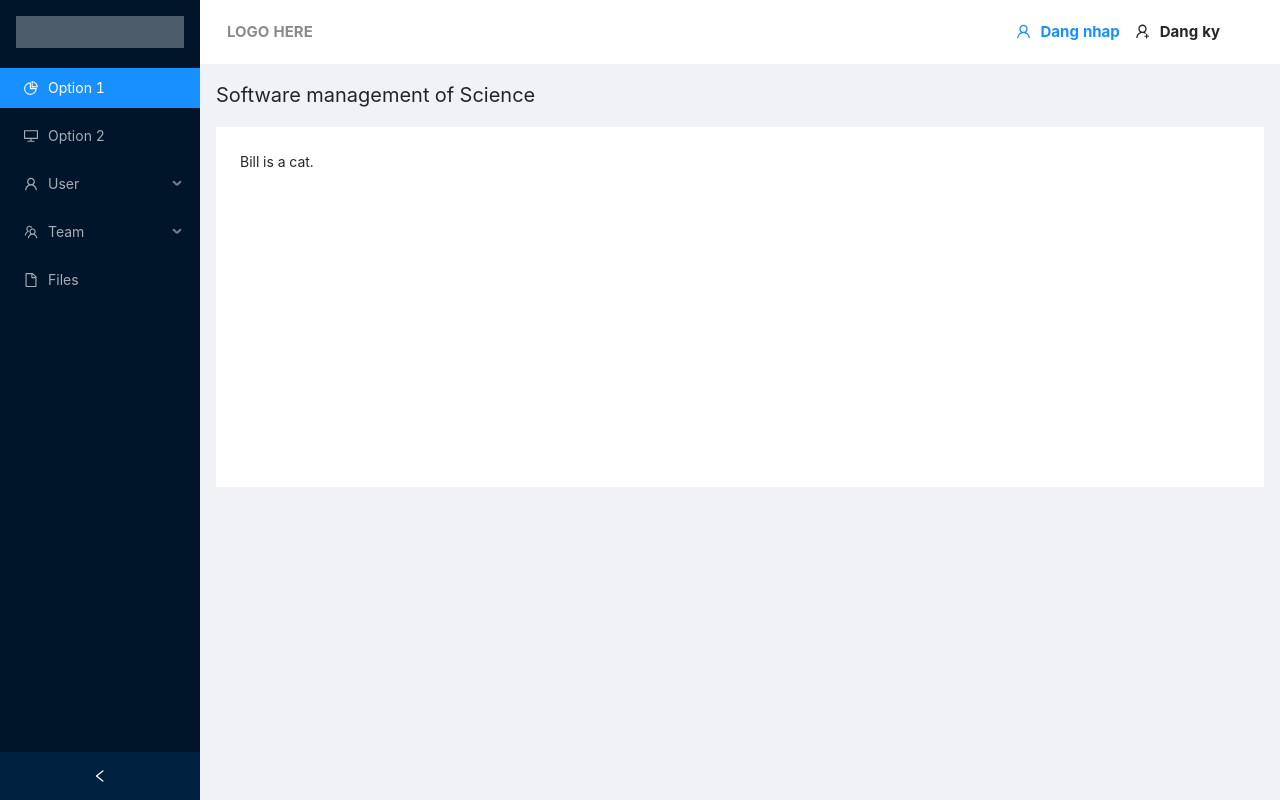
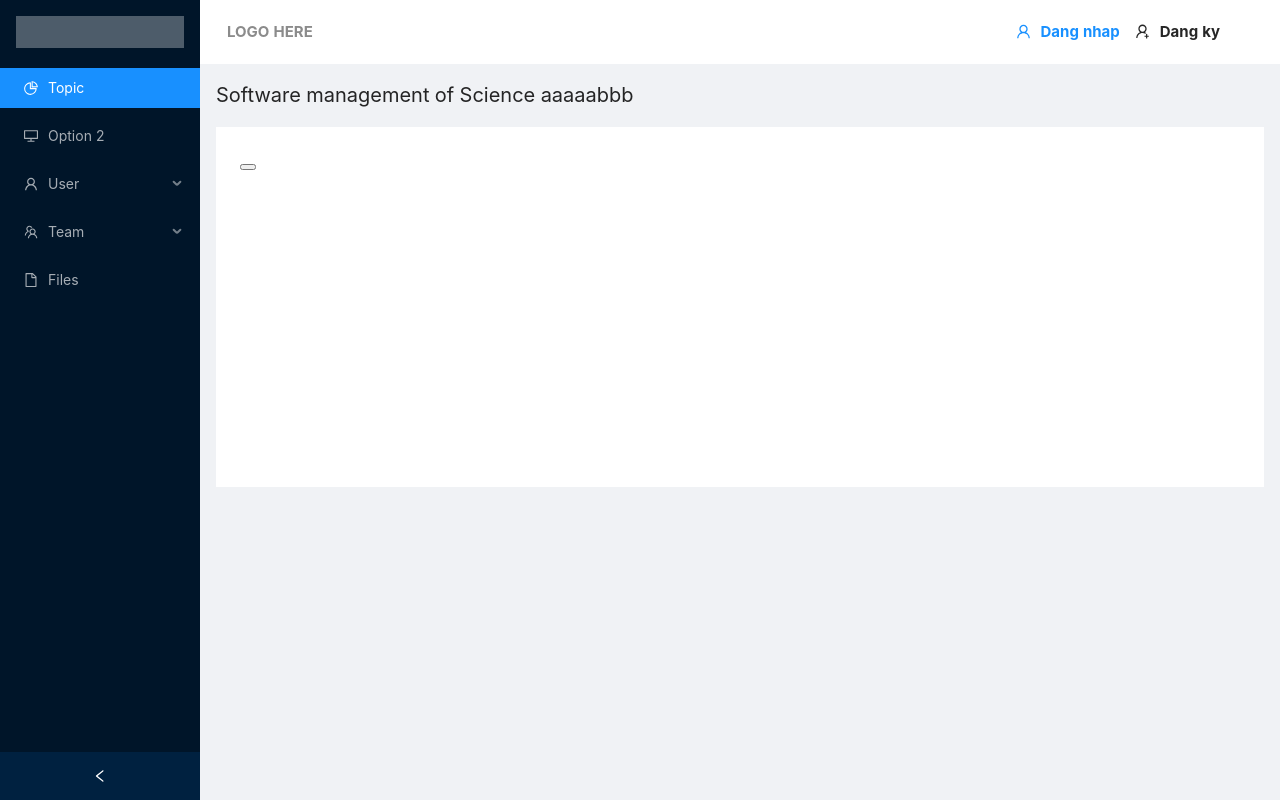
Before and after one commit to vucat12/ooad, a React (Create React App) app: page / in a window 1280 px wide. Built offline with nearby package versions, Linux system fonts and the light colour scheme; no server answers.

Commit message:
abcxyz vcl

```diff
--- a/package.json
+++ b/package.json
@@ -44,5 +44,8 @@
       "last 1 firefox version",
       "last 1 safari version"
     ]
+  },
+  "devDependencies": {
+    "babel-plugin-transform-object-rest-spread": "^6.26.0"
   }
 }
--- a/src/environment/environment.ts
+++ b/src/environment/environment.ts
@@ -1,3 +1,3 @@
 export const environment = {
-    url: 'http://4e0b6502f6fb.ngrok.io'
+    url: 'http://b808d840e722.ngrok.io'
 }
--- a/src/log-in/log-in.component.tsx
+++ b/src/log-in/log-in.component.tsx
@@ -31,15 +31,9 @@ const onFinish = (values: any) => {
       headers: {'Content-Type': 'application/json' }
       })
       .then(res => {
-        console.log(res)
+        console.log(res.data)
+        window.localStorage.setItem("KeyToken", res.data.accessToken);
       })
-
-    // axios.get(`http://cf6ee9b1d3b0.ngrok.io/topic`)
-    // .then(res => {
-    //   console.log(res.data);
-    // })
-    // .catch(error => console.log(error));
-
 
 };
 
--- a/src/menu/menu.component.tsx
+++ b/src/menu/menu.component.tsx
@@ -1,10 +1,12 @@
 import React from 'react';
 import { DesktopOutlined, FileOutlined, PieChartOutlined, TeamOutlined } from '@ant-design/icons';
 import './menu.component.css';
-import { Layout, Menu, Breadcrumb } from 'antd';
+import { Layout, Menu } from 'antd';
 import { UserOutlined } from '@ant-design/icons';
 import HeaderInit from '../shared/header/header.component';
 import axios from 'axios';
+import { environment } from '../environment/environment';
+import Topic from '../topic/topic.component';
 
 export interface SlideBars {}
 
@@ -12,6 +14,15 @@ const { Header, Content, Sider } = Layout;
 const { SubMenu } = Menu;
 
 export class SlideBar extends React.Component<SlideBars> {
+
+  valueApi:number;
+  isLoading: boolean;
+  data = {};
+  constructor(props: any) {
+    super(props);
+    this.valueApi = 0;
+    this.isLoading = false;
+  }
 
   state = {
     collapsed: false,
@@ -21,17 +32,28 @@ export class SlideBar extends React.Component<SlideBars> {
     this.setState({ collapsed });
   };
 
+
+  getTopics(){
+  //   this.isLoading = true;
+  //   axios.get(`${environment.url}/topic`,
+  //   {
+  //    headers: {
+  //      Authorization: `Bearer ${(localStorage.getItem('KeyToken'))}`
+  //   }
+  //  })
+  //    .then(res => {
+  //      this.data = res.data;
+  //      console.log(this.data)
+  //    })
+  //    .catch(e => console.log(e))
+  //    this.isLoading = false;
+  }
+
+
   getItems(item: any){
-      if (item.key) {
-        axios.get('http://4e0b6502f6fb.ngrok.io/topic', {
-          headers: {
-            'Authorization': 'Bearer eyJhbGciOiJIUzUxMiJ9.eyJzdWIiOiJ2dWtoYW5oIiwiZXhwIjoxNjA3NDY0ODM4LCJpYXQiOjE2MDc0NDY4Mzh9.H9BQIkMnkl64YP25-gSCPnNBrLkBGbhFwRXS4gPyKIZG9ts6fmfyUA3CP2-0Y95hNLOk-ckedCG_toQszEfqpQ'
-         }
-        })
-          .then(res => {
-            console.log(res.data)
-          })
-          .catch(e => console.log(e))
+    this.valueApi = item.key;
+      if (this.valueApi == 1) {
+        this.getTopics();
       }
   }
 
@@ -44,7 +66,7 @@ export class SlideBar extends React.Component<SlideBars> {
           <div className="logo" />
           <Menu theme="dark" defaultSelectedKeys={['1']} mode="inline"   onClick={(item) => this.getItems(item)} >
             <Menu.Item key="1" icon={<PieChartOutlined/>} >
-              Option 1
+              Topic
             </Menu.Item>
             <Menu.Item key="2" icon={<DesktopOutlined />}>
               Option 2
@@ -71,12 +93,8 @@ export class SlideBar extends React.Component<SlideBars> {
           </Header>
           <Content style={{ margin: '0 16px' }}>
 
-            <Breadcrumb style={{ margin: '16px 0', fontSize: '20px' }}>
-              <Breadcrumb.Item>Software management of Science</Breadcrumb.Item>
-            </Breadcrumb>
-            <div className="site-layout-background" style={{ padding: 24, minHeight: 360 }}>
-              Bill is a cat.
-            </div>
+
+            <Topic/>
 
           </Content>
         </Layout>
--- /dev/null
+++ b/src/topic/topic.component.tsx
@@ -0,0 +1,63 @@
+
+import { Breadcrumb, Table } from 'antd';
+import * as React from 'react';
+import { environment } from '../environment/environment';
+import axios from 'axios';
+
+export class Topic extends React.Component {
+  constructor(props: any) {
+    super(props);
+    this.getTopic = () => {
+      axios.get(`${environment.url}/topic`,
+        {
+          headers: {
+            Authorization: `Bearer ${(localStorage.getItem('KeyToken'))}`
+          }
+        })
+        .then(res => {
+          this.dataSource = res.data.contents;
+          console.log("aaaaaaaa", this.dataSource)
+        })
+        .catch(e => console.log(e))
+    }
+  }
+
+  dataSource: any;
+  getTopic() { };
+
+
+  getBut = () => {
+    console.log(this.dataSource);
+    console.log(this.dataSource[0].nameTopic);
+  }
+
+  render() {
+    this.getTopic();
+    const columns = [
+      {
+        title: "Name",
+        dataIndex: "nameTopic",
+        // sorter: {
+        //   compare: (a: any, b: any) => a.createdAt - b.createdAt
+        // }
+      },
+    ];
+
+    return (
+      <div>
+        <Breadcrumb style={{ margin: '16px 0', fontSize: '20px' }}>
+          <Breadcrumb.Item>Software management of Science
+          aaaaabbb
+              </Breadcrumb.Item>
+        </Breadcrumb>
+        <div className="site-layout-background" style={{ padding: 24, minHeight: 360 }}>
+          <button onClick={this.getBut}></button>
+
+          {/* <Table  dataSource={data} columns={columns}/> */}
+        </div>
+      </div>
+    )
+  }
+}
+
+export default Topic;
```
Also changed, not shown: 1 other file (tests, documents, lock files or other folders).
